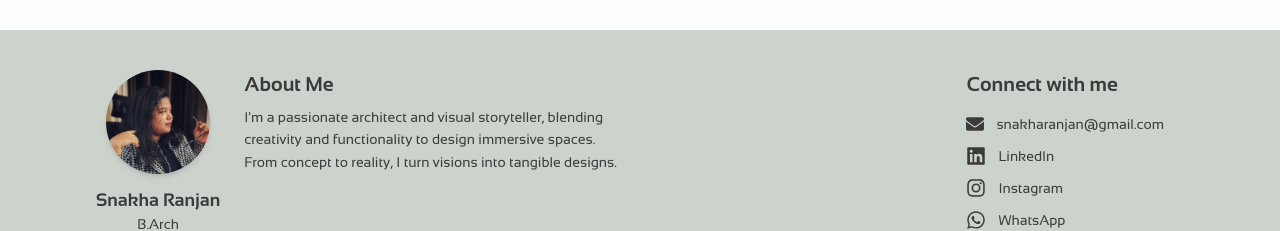
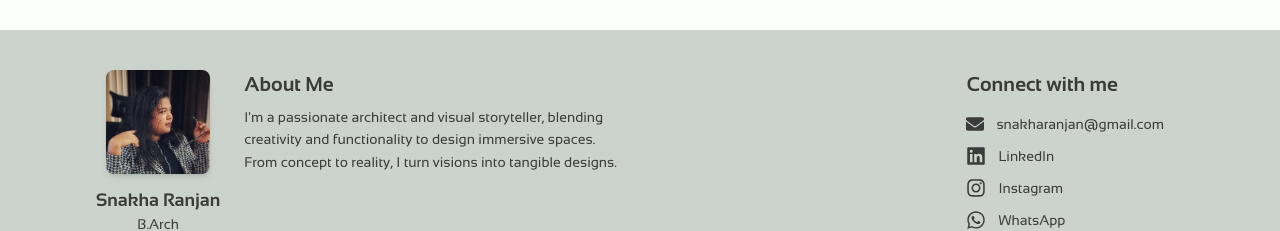
Before and after one commit to AbiraamInnive/SnakhaPortfolio, a Next.js app: page / in a window 1280 px wide. Shown: the part 1514-1745 px from the top of the page. Built offline with nearby package versions, Linux system fonts and the light colour scheme.

Commit message:
Update index.js

```diff
--- a/src/components/aboutMe/index.js
+++ b/src/components/aboutMe/index.js
@@ -10,7 +10,7 @@ export default function Footer() {
                 <div className="flex flex-col sm:flex-row gap-6 w-full md:w-[70%]">
                     {/* Profile image */}
                     <div className="flex md:flex-col sm:flex-row md:items-center space-y-3">
-                        <div className="relative  w-32 h-32 sm:w-26 sm:h-26 rounded-full overflow-hidden shadow-md">
+                        <div className="relative  w-32 h-32 sm:w-26 sm:h-26 rounded-lg overflow-hidden shadow-md">
                             <Image
                                 src="/elements/profile.jpg"
                                 alt="Snakha Ranjan"
@@ -43,7 +43,7 @@ export default function Footer() {
                         </span>
                         <a
                             href="mailto:snakharanjan@gmail.com"
-                            className="text-sm break-all"
+                            className="text-sm text-nowrap"
                         >
                             snakharanjan@gmail.com
                         </a>
```
